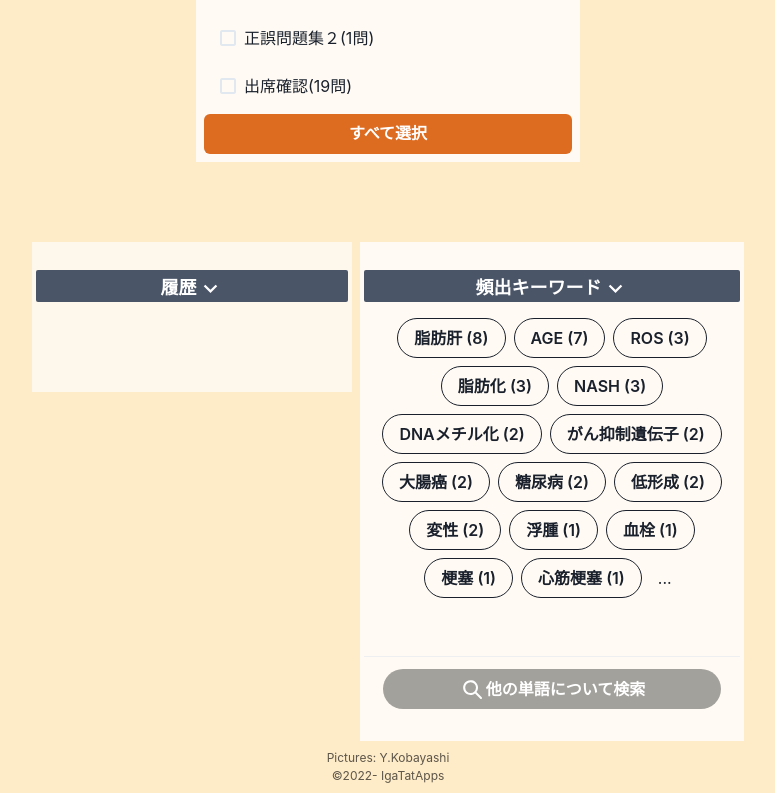
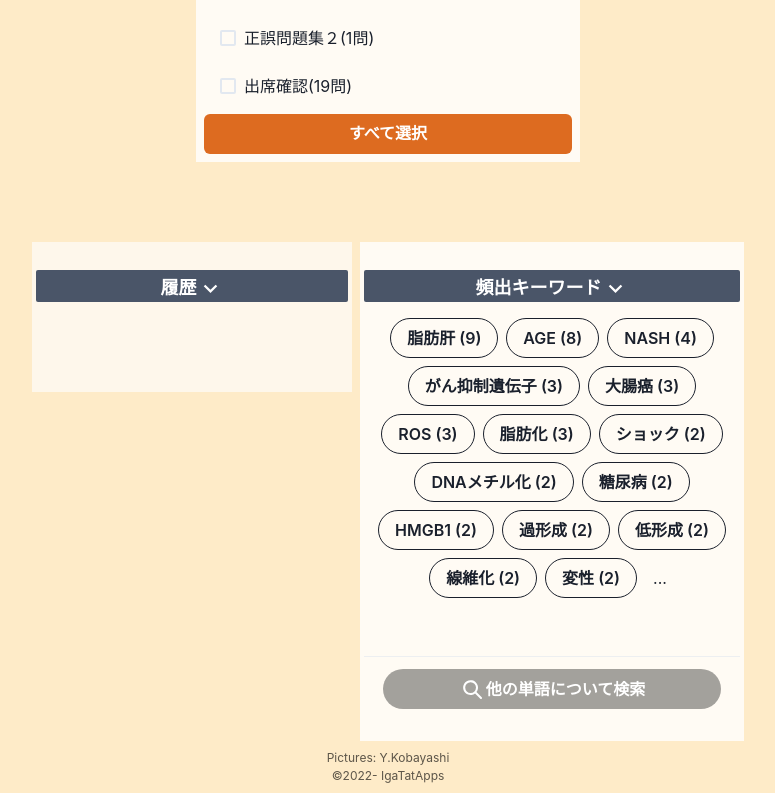
Before and after one commit to Igaki12/anywhere-pathology, a React (Create React App) app: page / in a window 1280 px wide. Shown: the part 663-1456 px from the top of the page, without its empty margins (252-1027 px from the left). Built offline with nearby package versions, Linux system fonts and the light colour scheme.

Commit message:
added questions

```diff
--- a/src/useQuestionList.js
+++ b/src/useQuestionList.js
@@ -568,7 +568,26 @@ export const useQuestionList = () => {
         {
           detailInfo: '',
           questionImg: [],
-          questionSentence: '【正誤問題】',
+          questionSentence:
+            '【正誤問題】Eisenmenger化とは、先天性深枝間により肺血管抵抗の低下から左→右シャントが優勢になった状態を指す。',
+          answerImg: [],
+          answer: '誤り...',
+          commentary: '',
+        },
+        {
+          detailInfo: '',
+          questionImg: [],
+          questionSentence:
+            '【正誤問題】Fallot四徴症の症状は、左室肥大・心室中隔欠損・騎乗大動脈・肺動脈閉鎖であり、チアノーゼを伴わない。',
+          answerImg: [],
+          answer: '誤り...左室肥大ではなく右室',
+          commentary: '',
+        },
+        {
+          detailInfo: '',
+          questionImg: [],
+          questionSentence:
+            '【正誤問題】Goodpasture症候群、溶血性貧血、Henoch-Schnlein紫斑症はⅡ型アレルギーで起こる。',
           answerImg: [],
           answer: '',
           commentary: '',
@@ -576,7 +595,16 @@ export const useQuestionList = () => {
         {
           detailInfo: '',
           questionImg: [],
-          questionSentence: '【正誤問題】',
+          questionSentence: '【正誤問題】HbA1cは終末糖化産物ではない',
+          answerImg: [],
+          answer: '正しい',
+          commentary: '',
+        },
+        {
+          detailInfo: '',
+          questionImg: [],
+          questionSentence:
+            '【正誤問題】HIF-1αは転写因子であり低酸素時にVEGF,GLUT1などの発現を誘導する。',
           answerImg: [],
           answer: '',
           commentary: '',
@@ -584,7 +612,8 @@ export const useQuestionList = () => {
         {
           detailInfo: '',
           questionImg: [],
-          questionSentence: '【正誤問題】',
+          questionSentence:
+            '【正誤問題】Hirschsprung病では、神経節を欠損し、外来神経は過形成である。',
           answerImg: [],
           answer: '',
           commentary: '',
@@ -592,7 +621,8 @@ export const useQuestionList = () => {
         {
           detailInfo: '',
           questionImg: [],
-          questionSentence: '【正誤問題】',
+          questionSentence:
+            '【正誤問題】HIVは感染後数週間で血中のRNA量が急上昇するが、その後の数年は安定した値に保たれる。',
           answerImg: [],
           answer: '',
           commentary: '',
@@ -600,7 +630,8 @@ export const useQuestionList = () => {
         {
           detailInfo: '',
           questionImg: [],
-          questionSentence: '【正誤問題】',
+          questionSentence:
+            '【正誤問題】HMGB1が高値のエンドトキシンショックでは予後良好である。',
           answerImg: [],
           answer: '',
           commentary: '',
@@ -608,7 +639,8 @@ export const useQuestionList = () => {
         {
           detailInfo: '',
           questionImg: [],
-          questionSentence: '【正誤問題】',
+          questionSentence:
+            '【正誤問題】HMGB1は炎症性サイトカインのひとつでショックを憎悪する。',
           answerImg: [],
           answer: '',
           commentary: '',
@@ -616,7 +648,8 @@ export const useQuestionList = () => {
         {
           detailInfo: '',
           questionImg: [],
-          questionSentence: '【正誤問題】',
+          questionSentence:
+            '【正誤問題】HNPCCは右側結腸に好発し、関連癌として大腸癌以外に腎盂・尿管癌や小腸癌などがある。',
           answerImg: [],
           answer: '',
           commentary: '',
@@ -624,7 +657,8 @@ export const useQuestionList = () => {
         {
           detailInfo: '',
           questionImg: [],
-          questionSentence: '【正誤問題】',
+          questionSentence:
+            '【正誤問題】Hutchinson-Gilford症候群では大泉門の閉鎖不全による水頭症様の顔貌を呈する。',
           answerImg: [],
           answer: '',
           commentary: '',
@@ -632,7 +666,8 @@ export const useQuestionList = () => {
         {
           detailInfo: '',
           questionImg: [],
-          questionSentence: '【正誤問題】',
+          questionSentence:
+            '【正誤問題】IgM抗体はB細胞表面に受容体として存在しており、血清中では五量体を形成している。',
           answerImg: [],
           answer: '',
           commentary: '',
@@ -640,7 +675,8 @@ export const useQuestionList = () => {
         {
           detailInfo: '',
           questionImg: [],
-          questionSentence: '【正誤問題】',
+          questionSentence:
+            '【正誤問題】Kartagener症候群では内臓逆位を認め、線毛機能不全を呈し、巨大結腸症を合併する。',
           answerImg: [],
           answer: '',
           commentary: '',
@@ -648,7 +684,8 @@ export const useQuestionList = () => {
         {
           detailInfo: '',
           questionImg: [],
-          questionSentence: '【正誤問題】',
+          questionSentence:
+            '【正誤問題】MELASやMERRFでは血中の尿酸やピルビン酸が高値となる。',
           answerImg: [],
           answer: '',
           commentary: '',
@@ -656,7 +693,8 @@ export const useQuestionList = () => {
         {
           detailInfo: '',
           questionImg: [],
-          questionSentence: '【正誤問題】',
+          questionSentence:
+            '【正誤問題】MEN2AではRETの突然変異による発症し、副甲状腺機能亢進や褐色細胞腫を認める。',
           answerImg: [],
           answer: '',
           commentary: '',
@@ -664,7 +702,8 @@ export const useQuestionList = () => {
         {
           detailInfo: '',
           questionImg: [],
-          questionSentence: '【正誤問題】',
+          questionSentence:
+            '【正誤問題】Menkes症候群は小腸での銅吸収障害をきたす伴性劣性遺伝病で、末期には肝硬変の像を呈する。',
           answerImg: [],
           answer: '',
           commentary: '',
@@ -672,7 +711,8 @@ export const useQuestionList = () => {
         {
           detailInfo: '',
           questionImg: [],
-          questionSentence: '【正誤問題】',
+          questionSentence:
+            '【正誤問題】MLH1、MSH2、MGMTなどDNAミスマッチ修復遺伝子はエピジェネティックな影響を受ける。',
           answerImg: [],
           answer: '',
           commentary: '',
@@ -680,7 +720,8 @@ export const useQuestionList = () => {
         {
           detailInfo: '',
           questionImg: [],
-          questionSentence: '【正誤問題】',
+          questionSentence:
+            '【正誤問題】NASHでは小滴性脂肪肝・水滴細胞出現・線維化・炎症細胞浸潤が見られる。',
           answerImg: [],
           answer: '',
           commentary: '',
@@ -688,31 +729,8 @@ export const useQuestionList = () => {
         {
           detailInfo: '',
           questionImg: [],
-          questionSentence: '【正誤問題】',
-          answerImg: [],
-          answer: '',
-          commentary: '',
-        },
-        {
-          detailInfo: '',
-          questionImg: [],
-          questionSentence: '【正誤問題】',
-          answerImg: [],
-          answer: '',
-          commentary: '',
-        },
-        {
-          detailInfo: '',
-          questionImg: [],
-          questionSentence: '【正誤問題】',
-          answerImg: [],
-          answer: '',
-          commentary: '',
-        },
-        {
-          detailInfo: '',
-          questionImg: [],
-          questionSentence: '【正誤問題】',
+          questionSentence:
+            '【正誤問題】P53は4量体であり4量体結合ドメインとDNA結合ドメインを持つ。これをもとに考えるとP53は4量体結合ドメインの片アレルの変異のみで1/16まで正常蛋白量が落ちることになる。',
           answerImg: [],
           answer: '',
           commentary: '',
```
Also changed, not shown: 7 other files (tests, documents, lock files or other folders).
